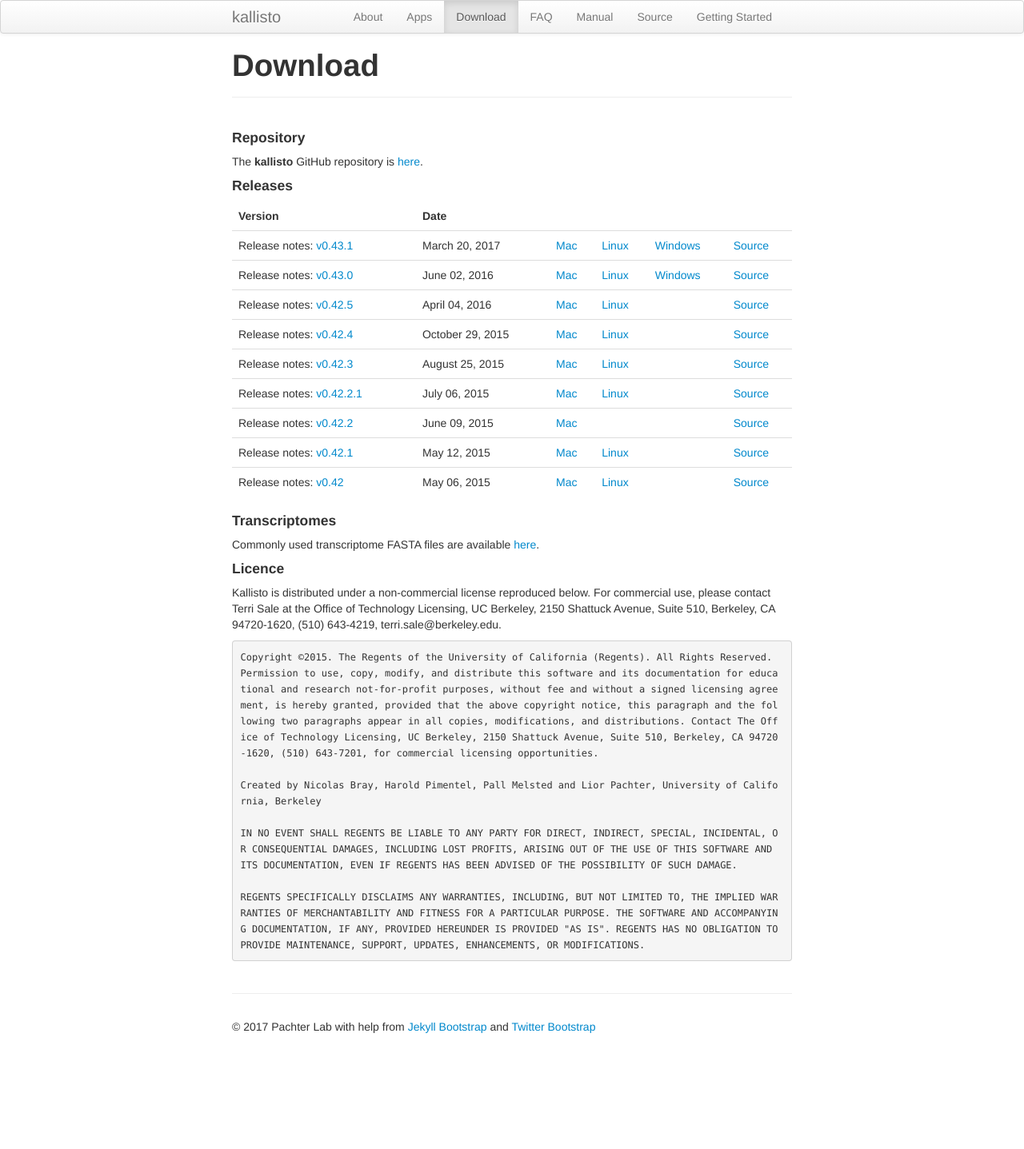
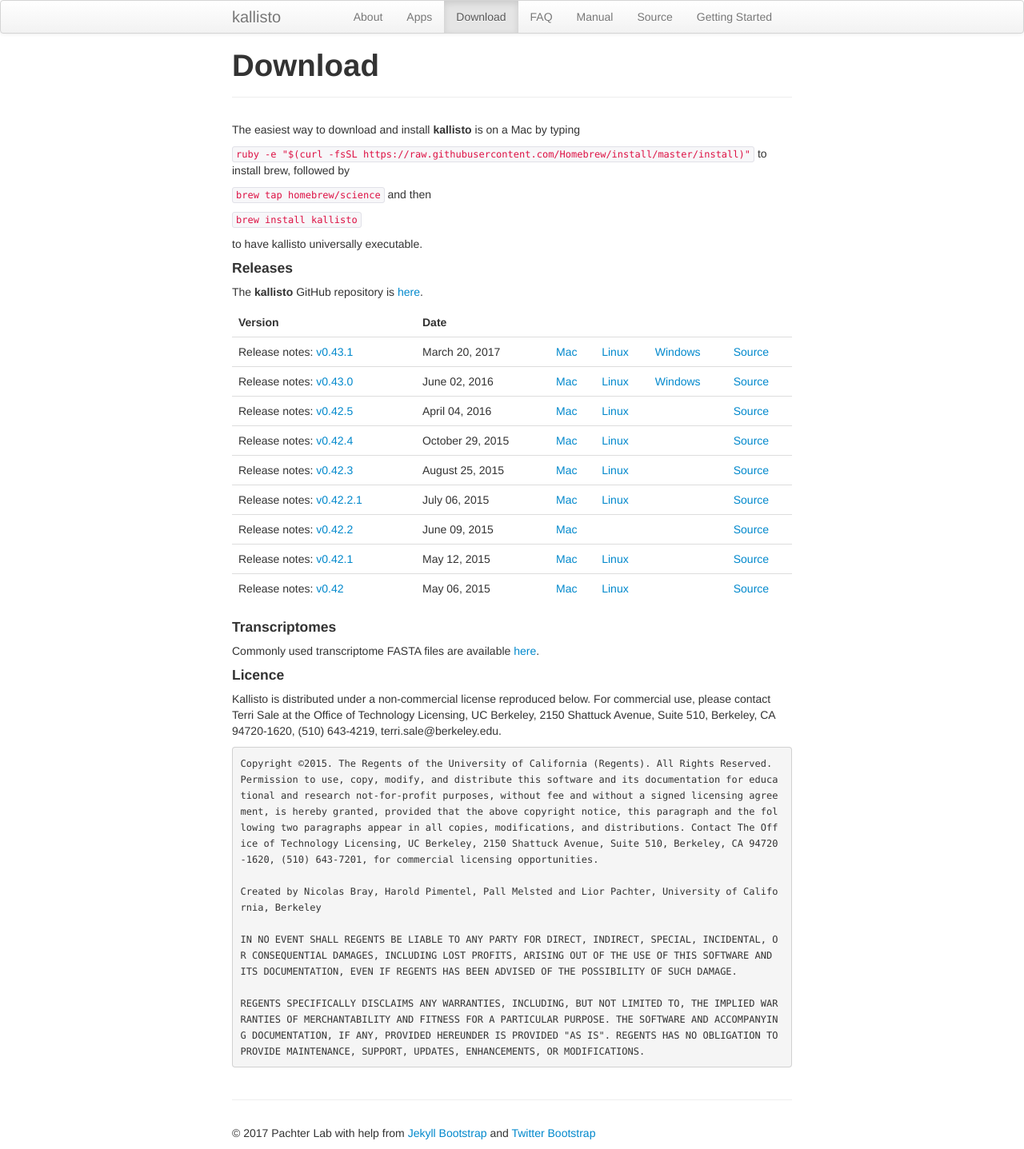
Before and after one commit to pachterlab/kallisto, a Jekyll site: the page built from download.md, in a window 1280 px wide. Shown: the whole page at 80% size. Built offline with Jekyll 4.4.1, drawn with Linux system fonts in a browser that asks for light colours; before the commit the page ends 1304 px from its top, so only the background shows below that.

Commit message:
Update download page

```diff
--- a/download.md
+++ b/download.md
@@ -6,11 +6,19 @@
 
 {% include JB/setup %}
 
-#### Repository
+The easiest way to download and install __kallisto__ is on a Mac by typing
+
+`ruby -e "$(curl -fsSL https://raw.githubusercontent.com/Homebrew/install/master/install)"` to install brew, followed by
+
+`brew tap homebrew/science` and then
+
+`brew install kallisto`
+
+to have kallisto universally executable.
+
+#### Releases
 
 The __kallisto__ GitHub repository is [here](http://github.com/pachterlab/kallisto).
-
-#### Releases
 
 <table class="table">
   <thead>
```
